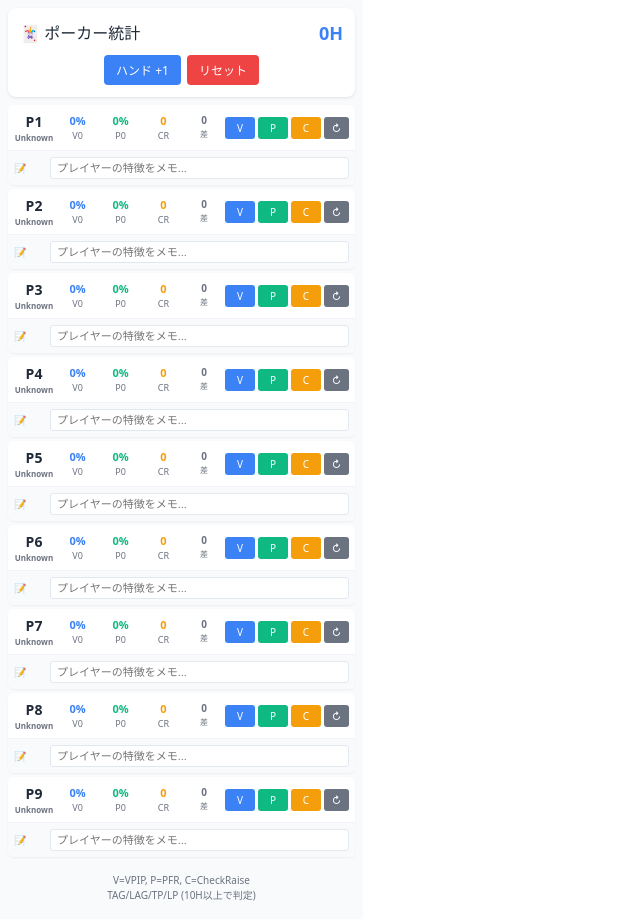
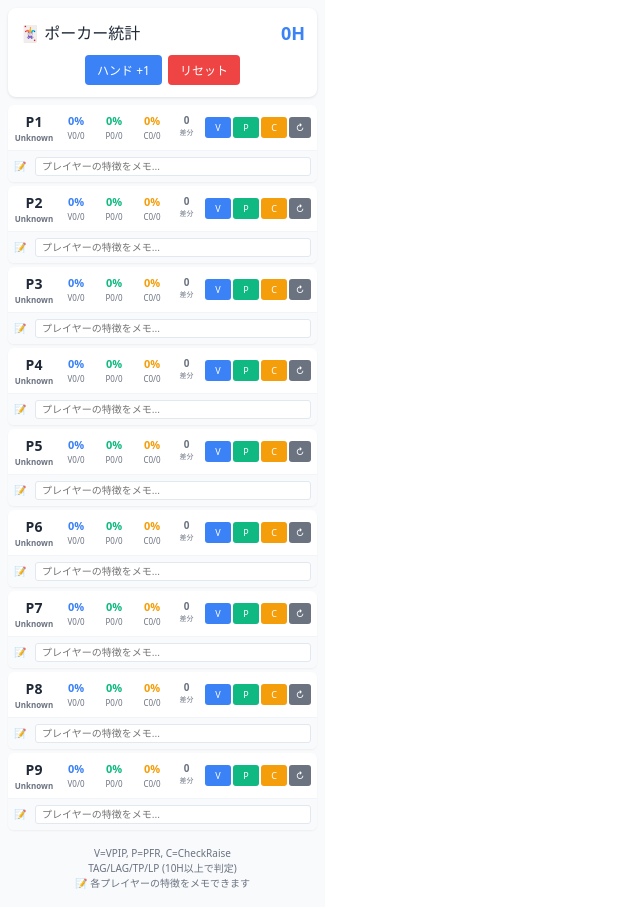
Before and after one commit to kazukami0331/poker-tracker, a React (Vite) app: page / in a window 1280 px wide. Shown: the whole page, without its empty margins (0-640 px from the left). Built offline with nearby package versions, Linux system fonts and the light colour scheme.

Commit message:
VPIP/PFR参加数追加、チェックレイズ％表示追加

```diff
--- a/src/App.tsx
+++ b/src/App.tsx
@@ -38,12 +38,12 @@ const PokerStatsApp: React.FC = () => {
     setHands(prev => prev + 1);
   };
 
-  const incrementPlayerStat = (playerIndex: number, stat: keyof PlayerStats) => {
+  const incrementPlayerStat = (playerIndex: number, stat: keyof Omit<PlayerStats, 'memo'>) => {
     setPlayerStats(prev => {
       const newStats = [...prev];
       newStats[playerIndex] = {
         ...newStats[playerIndex],
-        [stat]: Number(newStats[playerIndex][stat]) + 1
+        [stat]: (newStats[playerIndex][stat] as number) + 1
       };
       return newStats;
     });
@@ -186,6 +186,7 @@ const PokerStatsApp: React.FC = () => {
           const playerType = getPlayerType(index);
           const vpipPercent = calculatePercentage(stats.vpip, hands);
           const pfrPercent = calculatePercentage(stats.pfr, hands);
+          const checkRaisePercent = calculatePercentage(stats.checkRaise, hands);
 
           return (
             <div
@@ -228,61 +229,61 @@ const PokerStatsApp: React.FC = () => {
                 {/* 統計表示 */}
                 <div style={{
                   display: 'flex',
-                  gap: '8px',
+                  gap: '6px',
                   flex: 1,
-                  fontSize: '11px'
+                  fontSize: '10px'
                 }}>
-                  <div style={{ textAlign: 'center', minWidth: '35px' }}>
-                    <div style={{ fontWeight: 'bold', color: '#3b82f6' }}>
+                  <div style={{ textAlign: 'center', minWidth: '32px' }}>
+                    <div style={{ fontWeight: 'bold', color: '#3b82f6', fontSize: '11px' }}>
                       {vpipPercent}%
                     </div>
-                    <div style={{ color: '#6b7280', fontSize: '9px' }}>
-                      V{stats.vpip}
+                    <div style={{ color: '#6b7280', fontSize: '8px' }}>
+                      V{stats.vpip}/{hands}
                     </div>
                   </div>
 
-                  <div style={{ textAlign: 'center', minWidth: '35px' }}>
-                    <div style={{ fontWeight: 'bold', color: '#10b981' }}>
+                  <div style={{ textAlign: 'center', minWidth: '32px' }}>
+                    <div style={{ fontWeight: 'bold', color: '#10b981', fontSize: '11px' }}>
                       {pfrPercent}%
                     </div>
-                    <div style={{ color: '#6b7280', fontSize: '9px' }}>
-                      P{stats.pfr}
+                    <div style={{ color: '#6b7280', fontSize: '8px' }}>
+                      P{stats.pfr}/{hands}
                     </div>
                   </div>
 
-                  <div style={{ textAlign: 'center', minWidth: '35px' }}>
-                    <div style={{ fontWeight: 'bold', color: '#f59e0b' }}>
-                      {stats.checkRaise}
+                  <div style={{ textAlign: 'center', minWidth: '32px' }}>
+                    <div style={{ fontWeight: 'bold', color: '#f59e0b', fontSize: '11px' }}>
+                      {checkRaisePercent}%
                     </div>
-                    <div style={{ color: '#6b7280', fontSize: '9px' }}>
-                      CR
+                    <div style={{ color: '#6b7280', fontSize: '8px' }}>
+                      C{stats.checkRaise}/{hands}
                     </div>
                   </div>
 
-                  <div style={{ textAlign: 'center', minWidth: '30px' }}>
+                  <div style={{ textAlign: 'center', minWidth: '25px' }}>
                     <div style={{ fontWeight: 'bold', color: '#6b7280', fontSize: '10px' }}>
                       {Math.max(0, vpipPercent - pfrPercent)}
                     </div>
-                    <div style={{ color: '#6b7280', fontSize: '8px' }}>
-                      差
+                    <div style={{ color: '#6b7280', fontSize: '7px' }}>
+                      差分
                     </div>
                   </div>
                 </div>
 
                 {/* アクションボタン */}
-                <div style={{ display: 'flex', gap: '3px' }}>
+                <div style={{ display: 'flex', gap: '2px' }}>
                   <button
                     onClick={() => incrementPlayerStat(index, 'vpip')}
                     style={{
-                      padding: '4px 6px',
+                      padding: '4px 5px',
                       backgroundColor: '#3b82f6',
                       color: 'white',
                       border: 'none',
                       borderRadius: '3px',
                       cursor: 'pointer',
-                      fontSize: '10px',
+                      fontSize: '9px',
                       fontWeight: '500',
-                      minWidth: '30px'
+                      minWidth: '26px'
                     }}
                   >
                     V
@@ -290,15 +291,15 @@ const PokerStatsApp: React.FC = () => {
                   <button
                     onClick={() => incrementPlayerStat(index, 'pfr')}
                     style={{
-                      padding: '4px 6px',
+                      padding: '4px 5px',
                       backgroundColor: '#10b981',
                       color: 'white',
                       border: 'none',
                       borderRadius: '3px',
                       cursor: 'pointer',
-                      fontSize: '10px',
+                      fontSize: '9px',
                       fontWeight: '500',
-                      minWidth: '30px'
+                      minWidth: '26px'
                     }}
                   >
                     P
@@ -306,15 +307,15 @@ const PokerStatsApp: React.FC = () => {
                   <button
                     onClick={() => incrementPlayerStat(index, 'checkRaise')}
                     style={{
-                      padding: '4px 6px',
+                      padding: '4px 5px',
                       backgroundColor: '#f59e0b',
                       color: 'white',
                       border: 'none',
                       borderRadius: '3px',
                       cursor: 'pointer',
-                      fontSize: '10px',
+                      fontSize: '9px',
                       fontWeight: '500',
-                      minWidth: '30px'
+                      minWidth: '26px'
                     }}
                   >
                     C
@@ -322,14 +323,14 @@ const PokerStatsApp: React.FC = () => {
                   <button
                     onClick={() => resetPlayerStats(index)}
                     style={{
-                      padding: '4px 6px',
+                      padding: '4px 4px',
                       backgroundColor: '#6b7280',
                       color: 'white',
                       border: 'none',
                       borderRadius: '3px',
                       cursor: 'pointer',
-                      fontSize: '10px',
-                      minWidth: '25px'
+                      fontSize: '9px',
+                      minWidth: '22px'
                     }}
                   >
                     ↻
@@ -351,7 +352,7 @@ const PokerStatsApp: React.FC = () => {
                   <span style={{
                     fontSize: '10px',
                     color: '#6b7280',
-                    minWidth: '30px'
+                    minWidth: '15px'
                   }}>
                     📝
                   </span>
@@ -362,10 +363,10 @@ const PokerStatsApp: React.FC = () => {
                     placeholder="プレイヤーの特徴をメモ..."
                     style={{
                       flex: 1,
-                      padding: '4px 6px',
+                      padding: '3px 6px',
                       border: '1px solid #e2e8f0',
                       borderRadius: '3px',
-                      fontSize: '11px',
+                      fontSize: '10px',
                       backgroundColor: 'white',
                       color: '#374151'
                     }}
@@ -403,6 +404,7 @@ const PokerStatsApp: React.FC = () => {
       }}>
         <div>V=VPIP, P=PFR, C=CheckRaise</div>
         <div>TAG/LAG/TP/LP (10H以上で判定)</div>
+        <div>📝 各プレイヤーの特徴をメモできます</div>
       </div>
     </div>
   );
```
